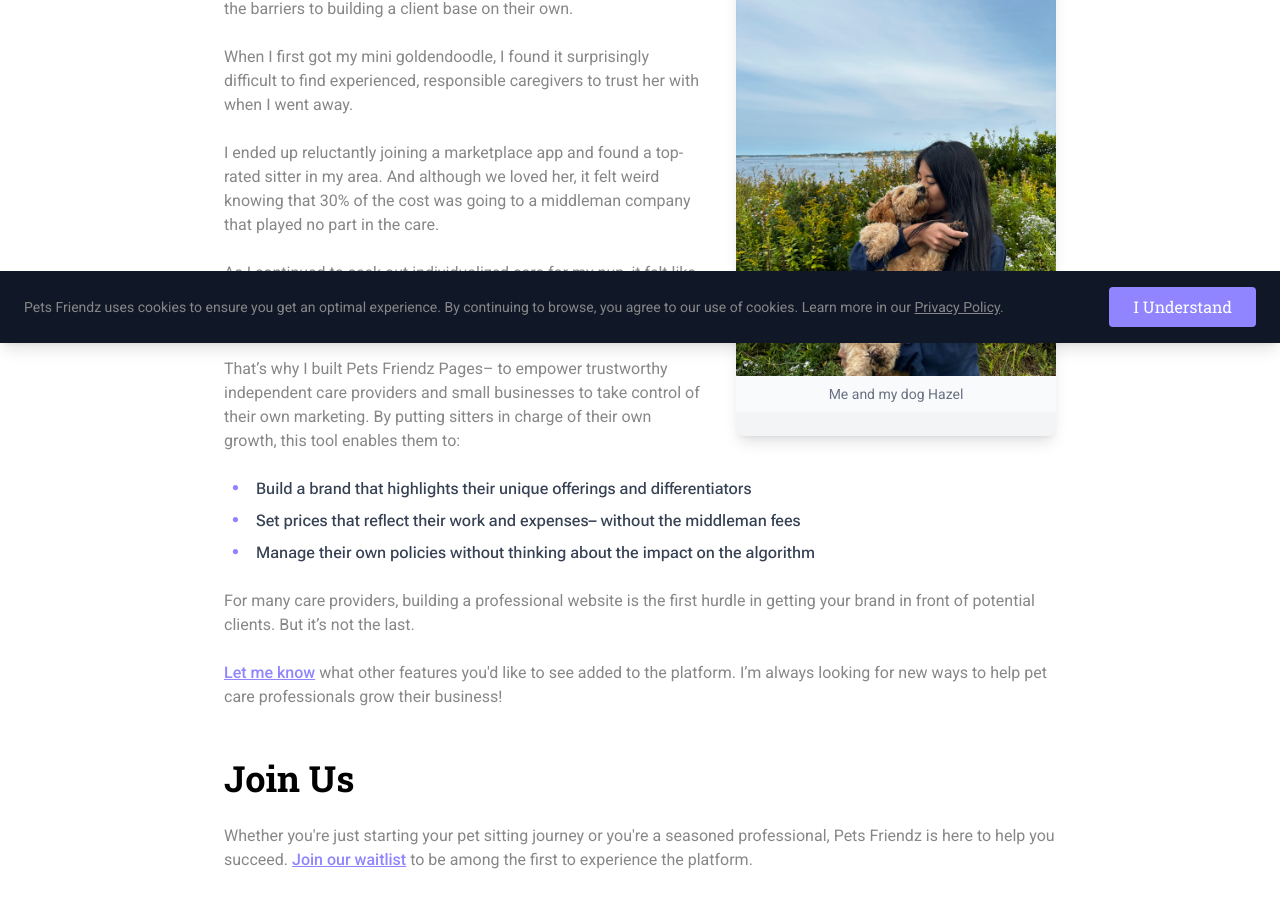
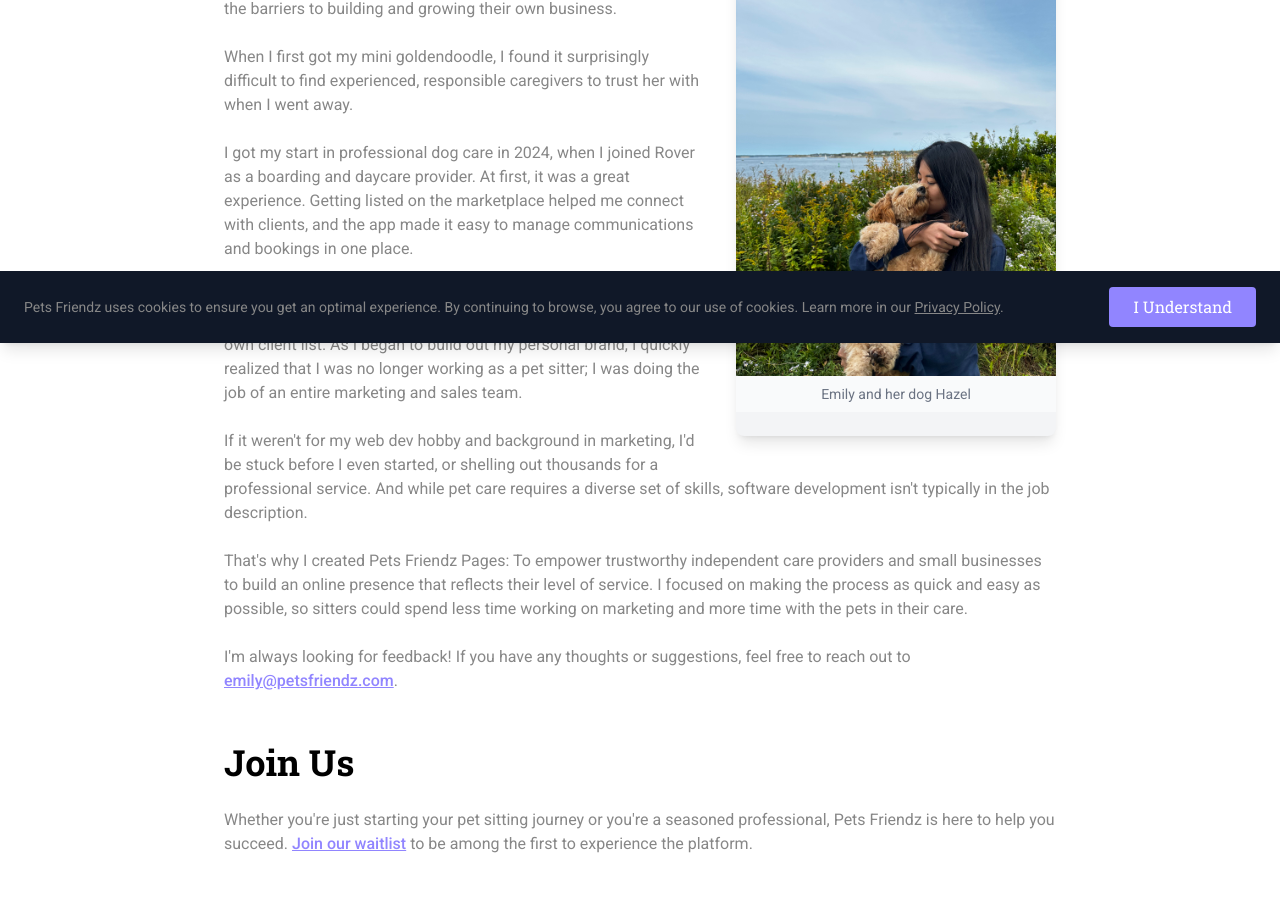
Before and after one commit to emily0038/pet-profile, a Next.js app: page /about in a window 1280 px wide. Shown: the part 457-1364 px from the top of the page. Built offline with nearby package versions, Linux system fonts and the light colour scheme.

Commit message:
Edited About page

```diff
--- a/app/about/page.tsx
+++ b/app/about/page.tsx
@@ -54,34 +54,30 @@ export default function AboutPage() {
                 height={400}
                 className="object-cover w-full h-auto"
               />
-              <p className="text-sm text-gray-500 text-center py-2 px-4 bg-gray-50">Me and my dog Hazel</p>
+              <p className="text-sm text-gray-500 text-center py-2 px-4 bg-gray-50">Emily and her dog Hazel</p>
             </div>
 
             <p>
-              Hi, I&apos;m Emily! I&apos;m an animal lover and pet care provider, and I&apos;m trying to solve the marketing challenge for pet sitters by removing the barriers to building a client base on their own.
+              Hi, I&apos;m Emily! I&apos;m an animal lover and pet care provider, and I&apos;m trying to solve the marketing problem for pet sitters by removing the barriers to building and growing their own business.
+
             </p>
             <p>
               When I first got my mini goldendoodle, I found it surprisingly difficult to find experienced, responsible caregivers to trust her with when I went away.
             </p>
             <p>
-              I ended up reluctantly joining a marketplace app and found a top-rated sitter in my area. And although we loved her, it felt weird knowing that 30% of the cost was going to a middleman company that played no part in the care.
+              I got my start in professional dog care in 2024, when I joined Rover as a boarding and daycare provider. At first, it was a great experience. Getting listed on the marketplace helped me connect with clients, and the app made it easy to manage communications and bookings in one place.
             </p>
             <p>
-              As I continued to seek out individualized care for my pup, it felt like every self-employed sitter either found their clients solely through word-of-mouth, or by joining an app. There was no in-between.
+              But a year (and a few months of unemployment) later, I decided it was time to stop paying steep platform fees and start building my own client list. As I began to build out my personal brand, I quickly realized that I was no longer working as a pet sitter; I was doing the job of an entire marketing and sales team.
             </p>
             <p>
-              That’s why I built Pets Friendz Pages– to empower trustworthy independent care providers and small businesses to take control of their own marketing. By putting sitters in charge of their own growth, this tool enables them to:
-            </p>
-            <ul className="list-disc pl-6 space-y-2">
-              <li>Build a brand that highlights their unique offerings and differentiators</li>
-              <li>Set prices that reflect their work and expenses– without the middleman fees</li>
-              <li>Manage their own policies without thinking about the impact on the algorithm</li>
-            </ul>
-            <p>
-              For many care providers, building a professional website is the first hurdle in getting your brand in front of potential clients. But it’s not the last.
+              If it weren&apos;t for my web dev hobby and background in marketing, I&apos;d be stuck before I even started, or shelling out thousands for a professional service. And while pet care requires a diverse set of skills, software development isn&apos;t typically in the job description.
             </p>
             <p>
-              <a href="mailto:emily@petsfriendz.com">Let me know</a> what other features you&apos;d like to see added to the platform. I’m always looking for new ways to help pet care professionals grow their business!
+              That&apos;s why I created Pets Friendz Pages: To empower trustworthy independent care providers and small businesses to build an online presence that reflects their level of service. I focused on making the process as quick and easy as possible, so sitters could spend less time working on marketing and more time with the pets in their care.
+            </p>
+            <p>
+              I&apos;m always looking for feedback! If you have any thoughts or suggestions, feel free to reach out to <a href="mailto:emily@petsfriendz.com">emily@petsfriendz.com</a>.
             </p>
             <h2 className="text-3xl font-bold text-black mt-12 mb-4 font-slab">Join Us</h2>
             <p>
```
